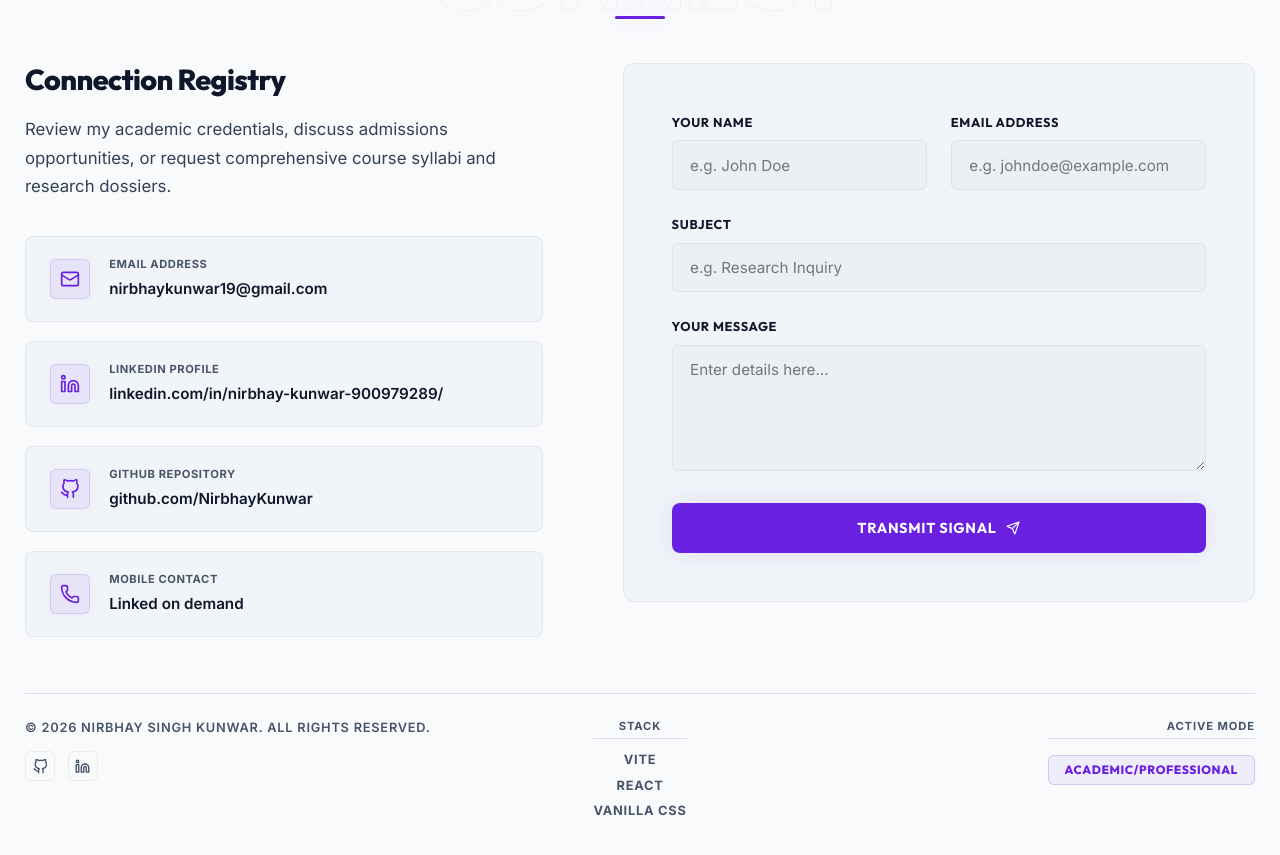
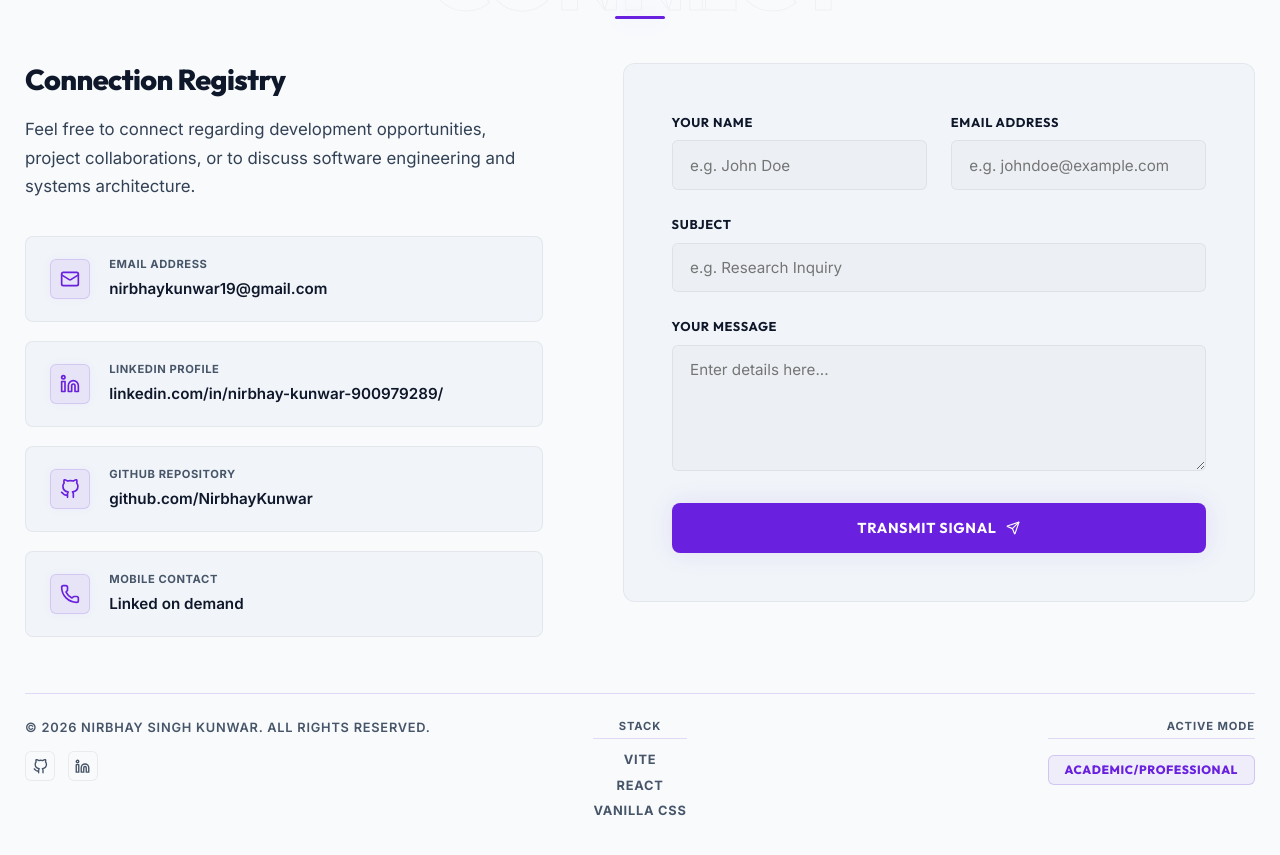
Before and after one commit to NirbhayKunwar/Portfolio, a React (Vite) app: page / in a window 1280 px wide. Shown: the part 5166-6021 px from the top of the page. Built offline with nearby package versions, Linux system fonts and the light colour scheme.

Commit message:
docs: update contact panel description to be professional and tech-focused

```diff
--- a/src/components/Contact.jsx
+++ b/src/components/Contact.jsx
@@ -91,7 +91,7 @@ const Contact = ({ vibe, setVibe }) => {
             <h3 className="contact-subtitle">Connection Registry</h3>
             <p className="contact-info-desc">
               {vibe === 'academic' ? (
-                "Review my academic credentials, discuss admissions opportunities, or request comprehensive course syllabi and research dossiers."
+                "Feel free to connect regarding development opportunities, project collaborations, or to discuss software engineering and systems architecture."
               ) : (
                 "Have a project, a full-stack job opportunity, or just want to chat about traffic simulation algorithms? Drop me a message!"
               )}
```
